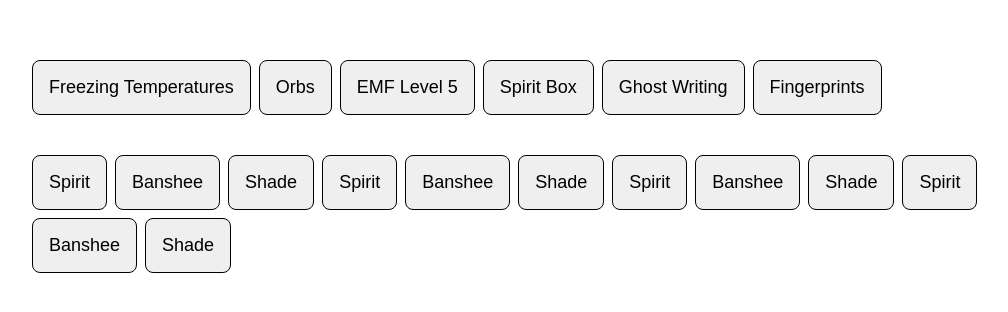
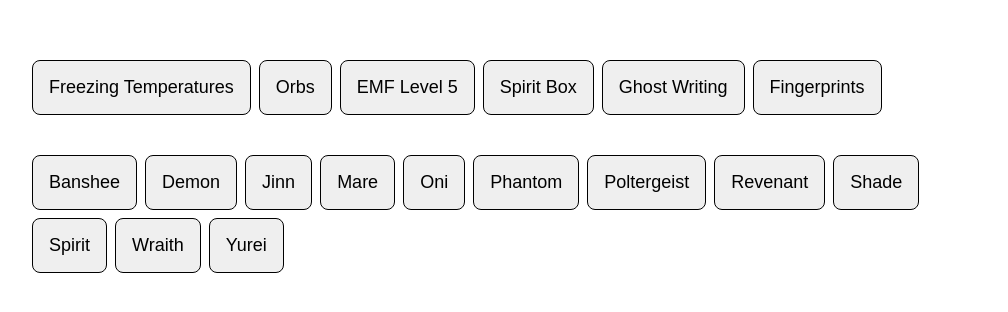
Before and after one commit to GautierArcin/phasmo-journal, a React (Create React App) app: page / in a window 1280 px wide. Shown: the part 234-546 px from the top of the page, without its empty margins (128-1136 px from the left). Built offline with nearby package versions, Linux system fonts and the light colour scheme.

Commit message:
Added data to spirits

```diff
--- a/src/App.js
+++ b/src/App.js
@@ -7,18 +7,20 @@ import "./App.css";
 const App = () => {
   const [types, setTypes] = useState([]);
 
+  const getProofsSpirits = (proofs, spirits) => {
+    return proofs.map((p) => {
+      return {
+        proof: p.name,
+        // récupère tous les spirits qui ont "p" dans leur proofs"
+        spirits: spirits.map((s) => s.types.includes(p)),
+      };
+    });
+  };
+
   const toggleFilter = (filter) => {
     if (types.includes(filter)) {
       // Remove "filter" from "types".
       setTypes(types.filter((t) => t !== filter));
-
-      // const arr = []
-      // for(let i = 0 ; i < types.length ; ++i) {
-      //   if(types[i] !== filter) {
-      //     arr.push(types[i])
-      //   }
-      // }
-      // setTypes(arr)
     } else {
       setTypes([...types, filter]);
     }
@@ -28,7 +30,17 @@ const App = () => {
     return types.every((v) => list.includes(v));
   };
 
-  const shouldDisplayProof = () => true;
+  const shouldDisplayProof = (list) => {
+    // //get list of active proof
+    // let spiritActives;
+    // for(let i; i<types.length; i++){
+
+    // }
+
+    // let spirit getProofsSpirits
+
+    return true;
+  };
 
   useEffect(() => {
     console.log(types);
--- a/src/data/proofs.js
+++ b/src/data/proofs.js
@@ -3,8 +3,8 @@ const proofs = [
   { name: "orbs", title: "Orbs", description: "..." },
   { name: "emf", title: "EMF Level 5", description: "..." },
   { name: "spirit", title: "Spirit Box", description: "..." },
-  { name: "ghost", title: "Ghost Writing", description: "..." },
-  { name: "fingerprint", title: "Fingerprints", description: "..." },
+  { name: "writing", title: "Ghost Writing", description: "..." },
+  { name: "fingerprints", title: "Fingerprints", description: "..." },
 ];
 
 export default proofs;
--- a/src/data/spirits.js
+++ b/src/data/spirits.js
@@ -1,48 +1,47 @@
 const spirits = [
+  // { name: "freezing", title: "Freezing Temperatures", description: "..." },
+  // { name: "orbs", title: "Orbs", description: "..." },
+  // { name: "emf", title: "EMF Level 5", description: "..." },
+  // { name: "spirit", title: "Spirit Box", description: "..." },
+  // { name: "writing", title: "Ghost Writing", description: "..." },
+  // { name: "fingerprints", title: "Fingerprints", description: "..." },
+
+  {
+    name: "Banshee",
+    types: ["emf", "fingerprints", "freezing"],
+    description: "...",
+  },
+  {
+    name: "Demon",
+    types: ["writing", "spirit", "freezing"],
+    description: "...",
+  },
+  { name: "Jinn", types: ["emf", "spirit", "orbs"], description: "..." },
+  { name: "Mare", types: ["spirit", "freezing", "orbs"], description: "..." },
+  { name: "Oni", types: ["emf", "writing", "spirit"], description: "..." },
+  { name: "Phantom", types: ["emf", "freezing", "orbs"], description: "..." },
+  {
+    name: "Poltergeist",
+    types: ["fingerprints", "spirit", "orbs"],
+    description: "...",
+  },
+  {
+    name: "Revenant",
+    types: ["emf", "writing", "fingerprints"],
+    description: "...",
+  },
+  { name: "Shade", types: ["emf", "writing", "orbs"], description: "..." },
   {
     name: "Spirit",
+    types: ["writing", "fingerprints", "spirit"],
     description: "...",
-    types: ["fingerprint", "spirit", "ghost"],
   },
   {
-    name: "Banshee",
+    name: "Wraith",
+    types: ["fingerprints", "spirit", "freezing"],
     description: "...",
-    types: ["freezing", "fingerprint", "emf"],
   },
-  { name: "Shade", description: "...", types: ["ghost", "orbs", "emf"] },
-  {
-    name: "Spirit",
-    description: "...",
-    types: ["fingerprint", "spirit", "ghost"],
-  },
-  {
-    name: "Banshee",
-    description: "...",
-    types: ["freezing", "fingerprint", "emf"],
-  },
-  { name: "Shade", description: "...", types: ["ghost", "orbs", "emf"] },
-  {
-    name: "Spirit",
-    description: "...",
-    types: ["fingerprint", "spirit", "ghost"],
-  },
-  {
-    name: "Banshee",
-    description: "...",
-    types: ["freezing", "fingerprint", "emf"],
-  },
-  { name: "Shade", description: "...", types: ["ghost", "orbs", "emf"] },
-  {
-    name: "Spirit",
-    description: "...",
-    types: ["fingerprint", "spirit", "ghost"],
-  },
-  {
-    name: "Banshee",
-    description: "...",
-    types: ["freezing", "fingerprint", "emf"],
-  },
-  { name: "Shade", description: "...", types: ["ghost", "orbs", "emf"] },
+  { name: "Yurei", types: ["writing", "freezing", "orbs"], description: "..." },
 ];
 
 export default spirits;
```
